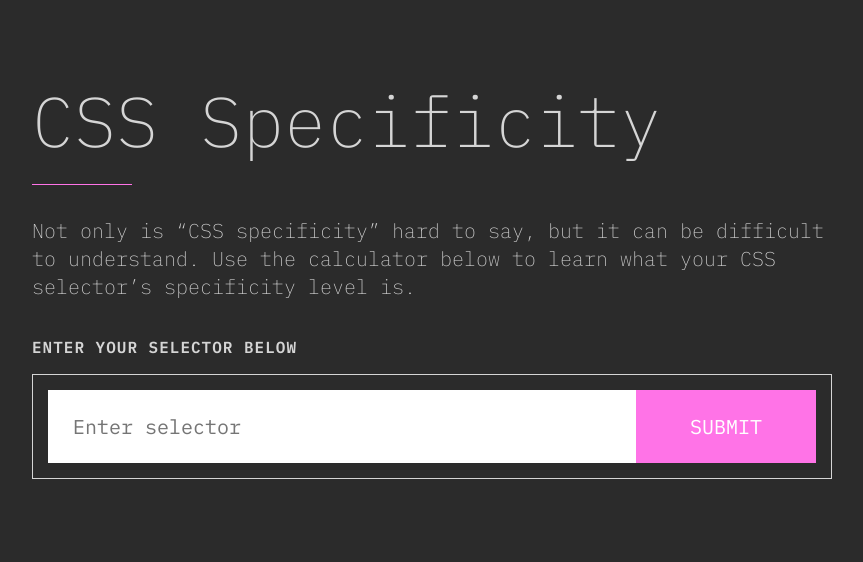
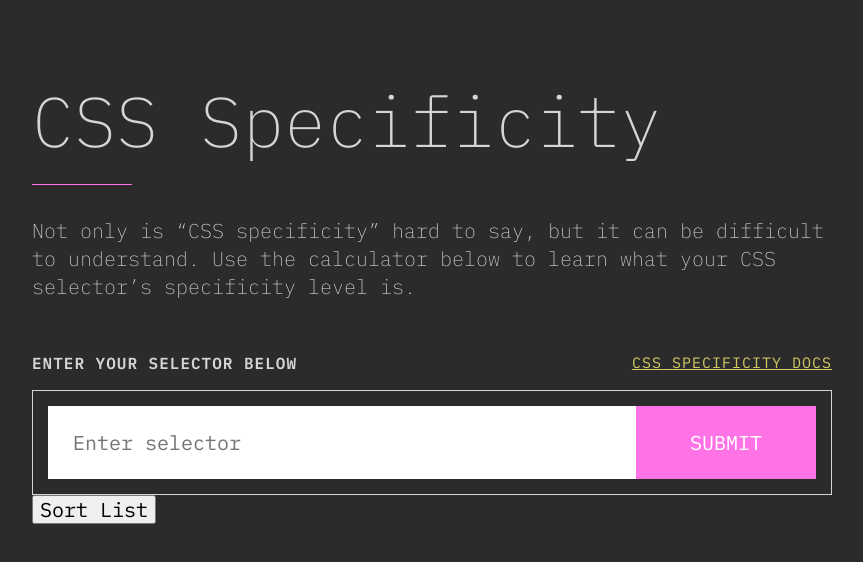
Before and after one commit to baileyhood/css-specificity-calculator, a Vue app: page / in a window 1280 px wide. Shown: the top 562 px of the page, without its empty margins (208-1071 px from the left). Built offline with nearby package versions, Linux system fonts and the light colour scheme.

Commit message:
styling changes; starting to add sort functionality

```diff
--- a/src/assets/styles/_base.scss
+++ b/src/assets/styles/_base.scss
@@ -16,6 +16,21 @@ ul {
 li {
 	list-style: none;
 }
+
+//Links
+
+.c-link {
+	color: $color-yellow;
+	display: block;
+	font-size: 15px;
+	font-weight: 400;
+	letter-spacing: 1px;
+	position: relative;
+	text-decoration: underline;
+	text-transform: uppercase;
+}
+
+//Typograhpy
 
 .c-headline {
 	font-weight: 200;
--- a/src/assets/styles/_helpers.scss
+++ b/src/assets/styles/_helpers.scss
@@ -1,3 +1,15 @@
+.h-flex {
+	display: flex;
+}
+
+.h-align-items-center {
+	align-items: center;
+}
+
+.h-justify-content-space-between {
+	justify-content: space-between;
+}
+
 $margins: (0, 5, 10, 15, 20, 25, 30, 35, 40, 45);
 
 @each $margin in $margins {
--- a/src/assets/styles/_input.scss
+++ b/src/assets/styles/_input.scss
@@ -4,11 +4,11 @@
 
 	&__container {
 		border: 1px solid $color-light-gray;
+		padding: 15px;
 	}
 
 	&__container,
 	&__list {
-		padding: 15px;
 		display: flex;
 	}
 
@@ -27,6 +27,10 @@
 	&__item,
 	&__button {
 		border: none;
+
+		&:focus {
+			outline: none;
+		}
 	}
 
 	&__list {
@@ -41,6 +45,16 @@
 		display: flex;
 		font-size: 24px;
 		justify-content: space-between;
+		padding: 15px;
+
+		&:nth-child(even) {
+			background-color: $color-medium-gray;
+		}
+	}
+
+	&__selector {
+		color: $color-yellow;
+		font-size: 35px;
 	}
 
 }
--- a/src/assets/styles/_variables.scss
+++ b/src/assets/styles/_variables.scss
@@ -1,8 +1,10 @@
 //Variables
 
 $color-gray: #2b2b2b;
+$color-medium-gray: #3a3a3a;
 $color-light-gray: #d5d5d5;
 $color-pink: #ff73e7;
+$color-yellow: #d2ca62;
 
 @import url('https://fonts.googleapis.com/css?family=IBM+Plex+Mono:200,300,400,600');
 
--- a/src/components/SelectorInput.vue
+++ b/src/components/SelectorInput.vue
@@ -1,21 +1,38 @@
 <template>
   <div>
-    <h3 class="c-subheadline">ENTER YOUR SELECTOR BELOW</h3>
+    <div class="h-flex h-align-items-center h-justify-content-space-between">
+      <h3 class="c-subheadline">ENTER YOUR SELECTOR BELOW</h3>
+      <a
+        href="https://developer.mozilla.org/en-US/docs/Web/CSS/Specificity"
+        target="_blank"
+        class="c-link"
+      >CSS Specificity Docs</a>
+    </div>
+
     <!-- NOTE: v-model allows two-way data-binding: model & view are both updated together (keeps each in sync) -->
     <div class="c-input__container">
-      <input class="c-input__item" v-model="selectorText" placeholder="Enter selector" type="text">
+      <input
+        class="c-input__item"
+        v-model="selectorText"
+        @keyup.enter="addSelectorToList"
+        placeholder="Enter selector"
+        type="text"
+      >
       <button class="c-input__button" v-on:click="addSelectorToList" type="submit">Submit</button>
     </div>
+    <sort-list v-bind:selectorList="selectorList"></sort-list>
     <selector-list v-bind:selectorList="selectorList"></selector-list>
   </div>
 </template>
 
 <script>
 import SelectorList from "./SelectorList.vue";
+import SortList from "./SortList.vue";
 
 export default {
   components: {
-    "selector-list": SelectorList
+    "selector-list": SelectorList,
+    "sort-list": SortList
   },
 
   data: function() {
@@ -32,7 +49,7 @@ export default {
     },
 
     getSpecificity: function() {
-      const split = this.selectorText.split(/\s|(?=\.)|(?=#)/); //separate into strings
+      const split = this.selectorText.split(/\s|(?=\.)|(?=#)/); //separate into strings by " ", "#" and "."
       const selectorObj = {};
 
       this.getSpecificityNumber(split, selectorObj); //assign specificity numbers
--- /dev/null
+++ b/src/components/SortList.vue
@@ -0,0 +1,20 @@
+<template>
+  <div>
+    <button v-on:click="sortList">Sort List</button>
+  </div>
+</template>
+
+<script>
+export default {
+  props: ["selectorList"],
+
+  methods: {
+    //TODO: need to add entire specificity value to the selectorObj
+    sortList: function() {
+      this.selectorList.forEach(el => {
+        window.console.log(el);
+      });
+    }
+  }
+};
+</script>
```
